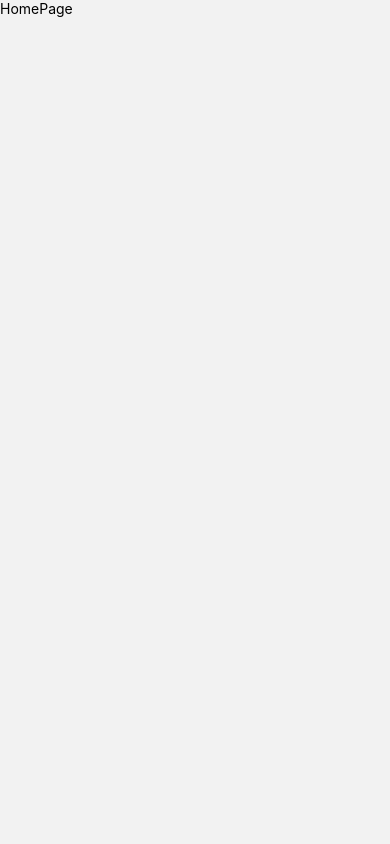
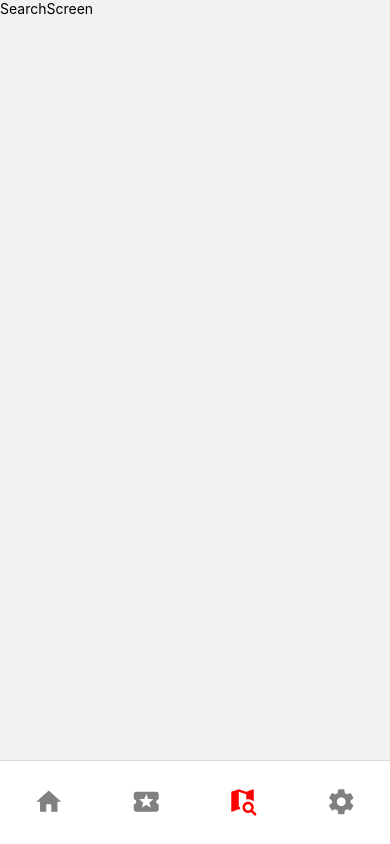
Before and after one commit to cyx-efrei/TravelGo, a React Native app in the folder TravelGo/: screen /Search in a window 390 px wide. Before the commit this address had no page. Built offline with nearby package versions, Linux system fonts and the light colour scheme.

Commit message:
ajout du menu + config.js

```diff
--- a/TravelGo/app.json
+++ b/TravelGo/app.json
@@ -9,7 +9,8 @@
     "splash": {
       "image": "./assets/splash.png",
       "resizeMode": "contain",
-      "backgroundColor": "#ffffff"
+      "backgroundColor": "#ffffff",
+      "owner": "travelgo"
     },
     "updates": {
       "fallbackToCacheTimeout": 0
@@ -29,6 +30,6 @@
     "web": {
       "favicon": "./assets/favicon.png"
     },
-    "description": ""
+    "description": "adding in the repo"
   }
 }
--- /dev/null
+++ b/TravelGo/assets/config.js
@@ -0,0 +1,3 @@
+export const ActiveIconColor = 'red'
+export const InactiveIconColor = 'grey'
+export const iconSize = 30
--- a/TravelGo/assets/navigation/AppStack.js
+++ b/TravelGo/assets/navigation/AppStack.js
@@ -1,18 +1,74 @@
 import React, {useContext} from 'react'
 import { createNativeStackNavigator } from '@react-navigation/native-stack';
+import { createBottomTabNavigator } from '@react-navigation/bottom-tabs';
+//IMPORT OF ICONS
+import MaterialCommunityIcons from 'react-native-vector-icons/MaterialCommunityIcons';
+import { ActiveIconColor, InactiveIconColor, iconSize } from '../config';
 
+//IMPORT ALL SCREENS OF THE MENU
 import HomeScreen from '../screens/AppScreens/HomeScreen';
-
+import PlanScreen from '../screens/AppScreens/PlanScreen';
+import SearchScreen from '../screens/AppScreens/SearchScreen';
+import SettingScreen from '../screens/AppScreens/SettingScreen';
 
 const AppStack = () => {
 
-  const Stack = createNativeStackNavigator();
+  const Tab = createBottomTabNavigator();
 
   return (
     // Cette partie correspond à la partie utilisateur "connecté" ou plutôt qui est dans l'application
-    <Stack.Navigator screenOptions={{ headerShown: false }}>
-        <Stack.Screen name="HomePage" component={HomeScreen} />
-    </Stack.Navigator>
+    <Tab.Navigator
+      initialRouteName='Home'
+      screenOptions={{
+        headerShown: false,
+        tabBarStyle: { height: '10%'},
+        tabBarShowLabel: false
+      }}>
+
+        {/*         HOME SCREEN         */}
+        <Tab.Screen
+          name="Home"
+          component={HomeScreen}
+          options={{
+            tabBarLabel: 'Home',
+            tabBarIcon: ({focused}) => (
+              <MaterialCommunityIcons name="home" color={ focused ? ActiveIconColor : InactiveIconColor} size={iconSize} />
+            ),
+          }}/>
+
+        {/*         PLANNING SCREEN         */}
+
+        <Tab.Screen
+        name="Plan"
+        component={PlanScreen}
+        options={{
+          tabBarIcon: ({focused}) => (
+            <MaterialCommunityIcons name="ticket" color={ focused ? ActiveIconColor : InactiveIconColor} size={iconSize} />
+          ),
+        }}/>
+
+        {/*         SEARCH SCREEN         */}
+
+        <Tab.Screen
+        name="Search"
+        component={SearchScreen}
+        options={{
+          tabBarIcon: ({focused}) => (
+            <MaterialCommunityIcons name="map-search" color={ focused ? ActiveIconColor : InactiveIconColor} size={iconSize} />
+          ),
+        }}/>
+
+        {/*         SETTING SCREEN         */}
+
+        <Tab.Screen
+        name="Setting"
+        component={SettingScreen}
+        options={{
+          tabBarIcon: ({focused}) => (
+            <MaterialCommunityIcons name="cog" color={ focused ? ActiveIconColor : InactiveIconColor} size={iconSize} />
+          ),
+        }}/>
+    </Tab.Navigator>
   )
 }
 
--- /dev/null
+++ b/TravelGo/assets/screens/AppScreens/PlanScreen.js
@@ -0,0 +1,14 @@
+import { StyleSheet, Text, View } from 'react-native'
+import React from 'react'
+
+const PlanScreen = () => {
+  return (
+    <View>
+      <Text>PlanScreen</Text>
+    </View>
+  )
+}
+
+export default PlanScreen
+
+const styles = StyleSheet.create({})
--- /dev/null
+++ b/TravelGo/assets/screens/AppScreens/SearchScreen.js
@@ -0,0 +1,14 @@
+import { StyleSheet, Text, View } from 'react-native'
+import React from 'react'
+
+const SearchScreen = () => {
+  return (
+    <View>
+      <Text>SearchScreen</Text>
+    </View>
+  )
+}
+
+export default SearchScreen
+
+const styles = StyleSheet.create({})
--- /dev/null
+++ b/TravelGo/assets/screens/AppScreens/SettingScreen.js
@@ -0,0 +1,14 @@
+import { StyleSheet, Text, View } from 'react-native'
+import React from 'react'
+
+const SettingScreen = () => {
+  return (
+    <View>
+      <Text>SettingScreen</Text>
+    </View>
+  )
+}
+
+export default SettingScreen
+
+const styles = StyleSheet.create({})
--- a/TravelGo/package.json
+++ b/TravelGo/package.json
@@ -10,6 +10,7 @@
   },
   "dependencies": {
     "@react-native-async-storage/async-storage": "^1.17.11",
+    "@react-navigation/bottom-tabs": "^6.5.5",
     "@react-navigation/native": "^6.1.4",
     "@react-navigation/native-stack": "^6.9.10",
     "expo": "~47.0.12",
@@ -18,7 +19,8 @@
     "react-native": "0.70.5",
     "react-native-safe-area-context": "4.4.1",
     "react-native-screens": "~3.18.0",
-    "react-native-svg": "13.4.0"
+    "react-native-svg": "13.4.0",
+    "react-native-vector-icons": "^9.2.0"
   },
   "devDependencies": {
     "@babel/core": "^7.12.9"
```
Also changed, not shown: TravelGo/assets/navigation/TabBar.js (added, +14 -0 lines), 1 other file (tests, documents, lock files or other folders).
